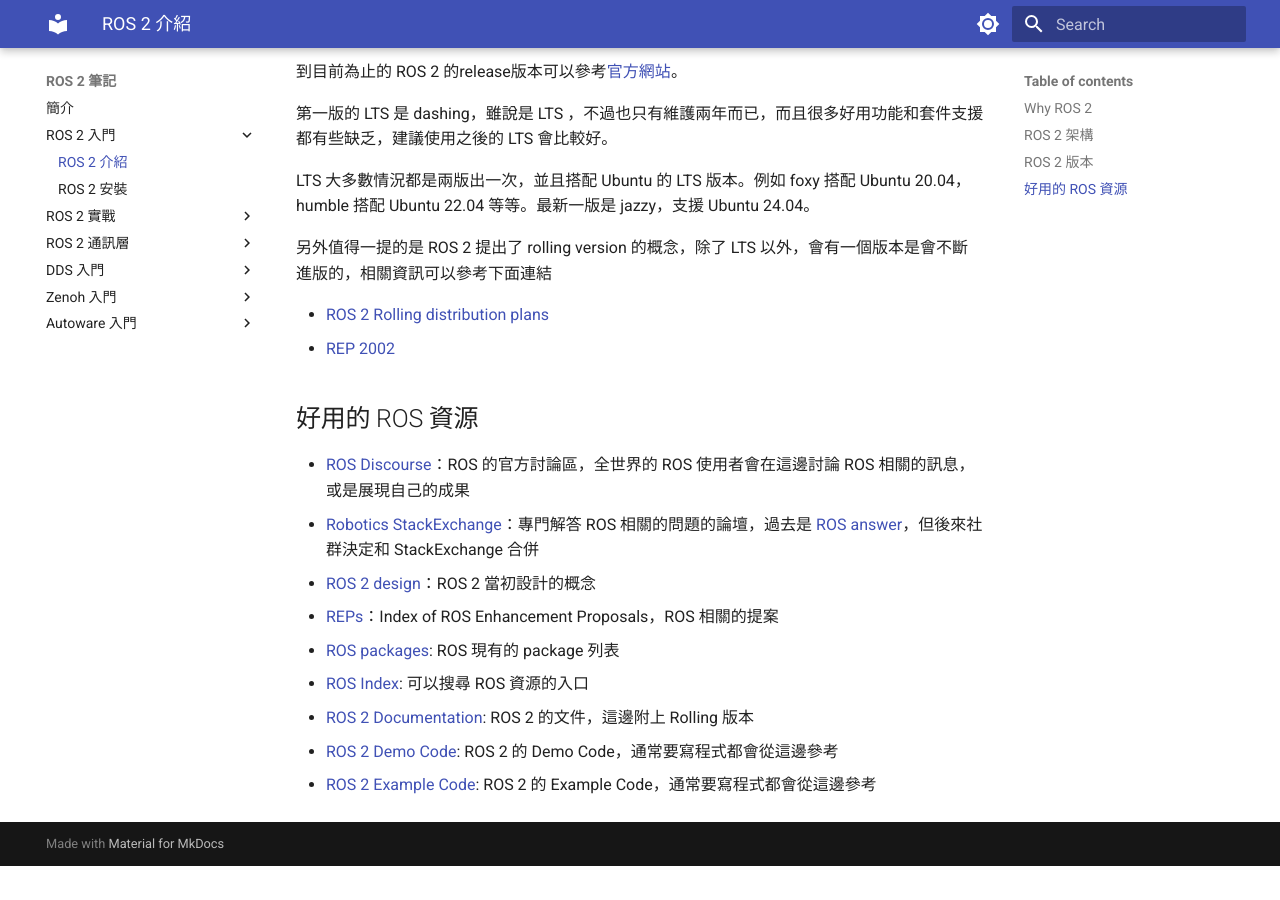
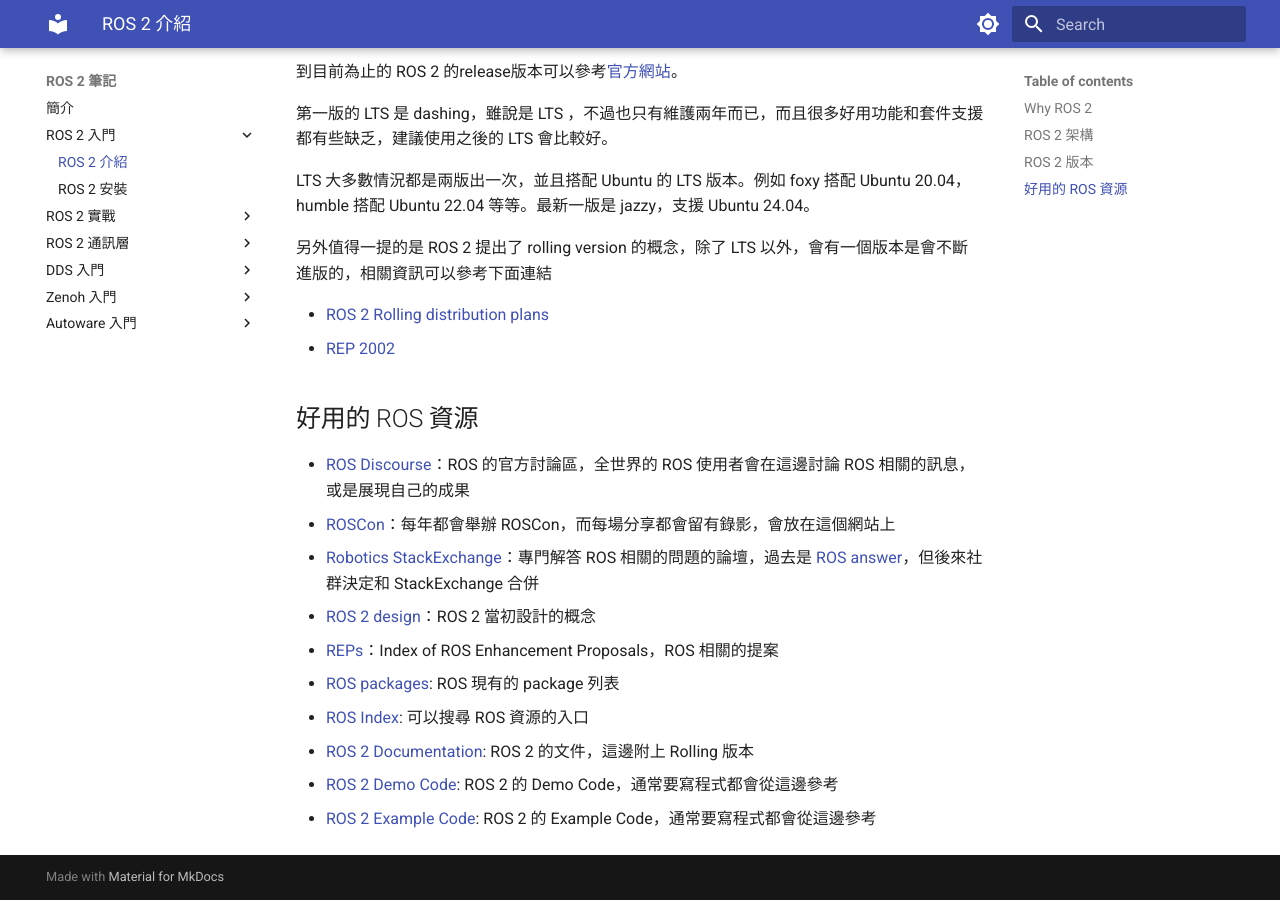
Before and after one commit to evshary/ros2-learning, an MkDocs documentation site: the page built from docs/ros2/introduction.md, in a window 1280 px wide and 900 px high, scrolled down 1837 px. Built offline with MkDocs 1.6.1 and Material for MkDocs 9.7.7, drawn with Linux system fonts in a browser that asks for light colours; before the commit the page ends 2703 px from its top, so only the background shows below that.

Commit message:
Add ROSCon links.
Signed-off-by: ChenYing Kuo <evshary@gmail.com>

```diff
--- a/docs/ros2/introduction.md
+++ b/docs/ros2/introduction.md
@@ -64,6 +64,7 @@ LTS 大多數情況都是兩版出一次，並且搭配 Ubuntu 的 LTS 版本。
 ## 好用的 ROS 資源
 
 * [ROS Discourse](https://discourse.ros.org/)：ROS 的官方討論區，全世界的 ROS 使用者會在這邊討論 ROS 相關的訊息，或是展現自己的成果
+* [ROSCon](https://roscon.ros.org)：每年都會舉辦 ROSCon，而每場分享都會留有錄影，會放在這個網站上
 * [Robotics StackExchange](https://robotics.stackexchange.com/)：專門解答 ROS 相關的問題的論壇，過去是 [ROS answer](https://answers.ros.org/questions/)，但後來社群決定和 StackExchange 合併
 * [ROS 2 design](https://design.ros2.org/)：ROS 2 當初設計的概念
 * [REPs](https://ros.org/reps/rep-0000.html)：Index of ROS Enhancement Proposals，ROS 相關的提案
```
